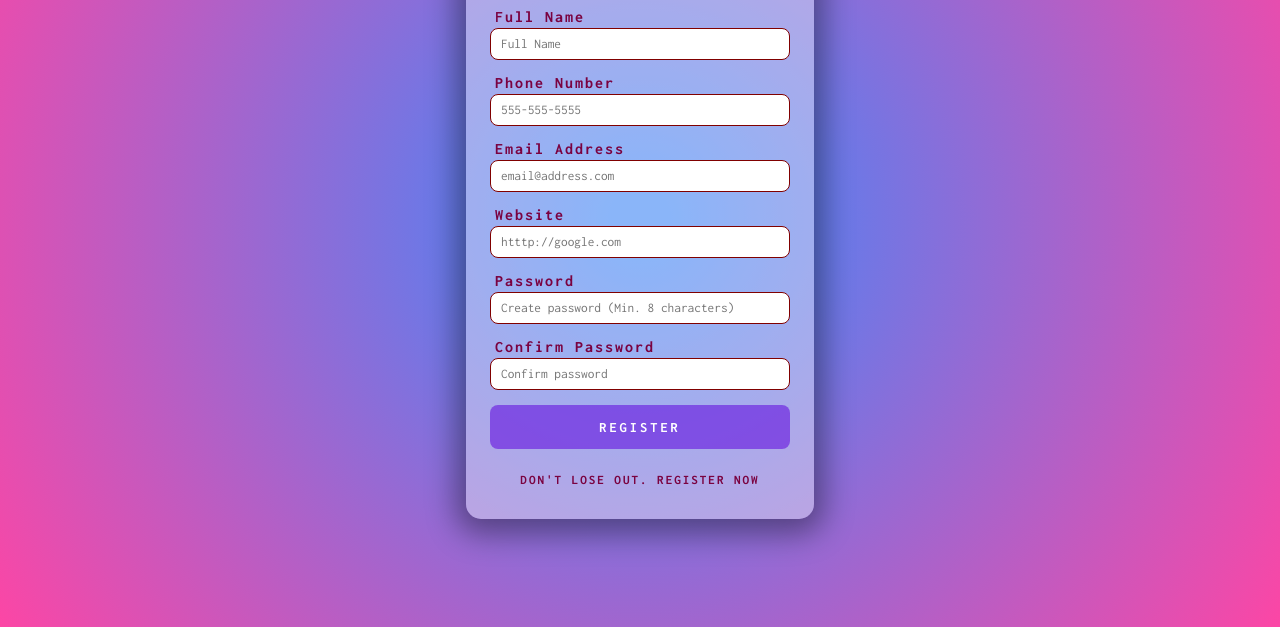
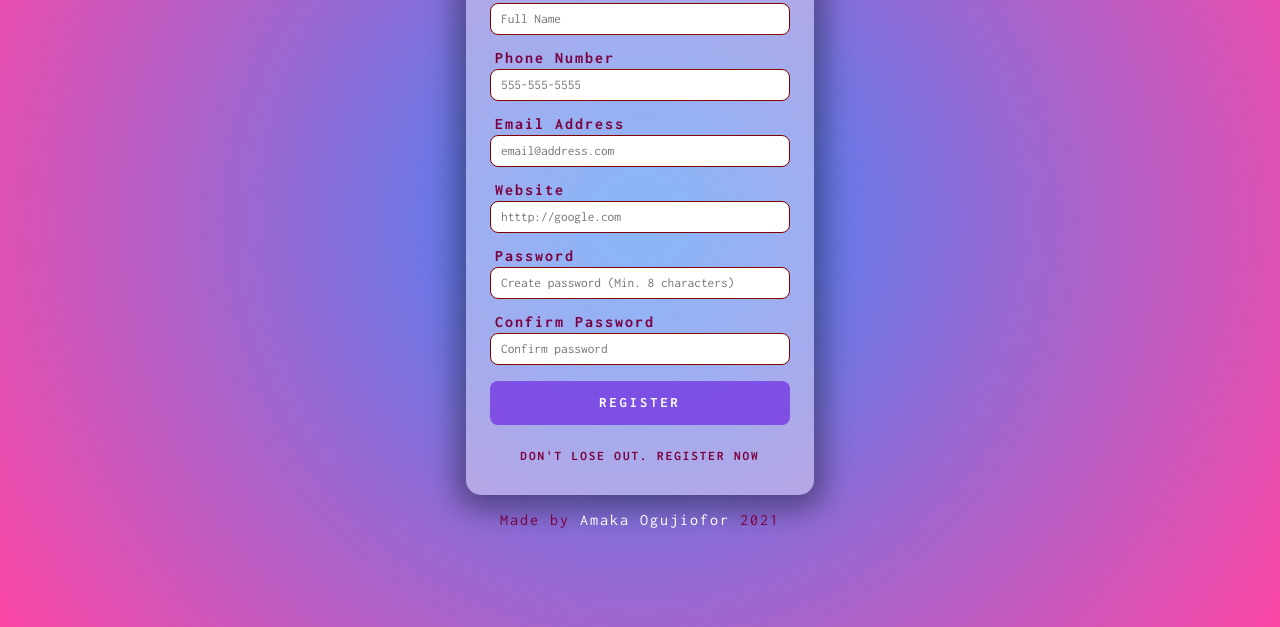
Before and after one commit to amakaogujiofor/JavaScript-Form-Validation, a plain HTML site: page index.html in a window 1280 px wide. Shown: the part 189-816 px from the top of the page. Drawn offline with Linux system fonts and the light colour scheme.

Commit message:
Added footer content and styling

```diff
--- a/index.html
+++ b/index.html
@@ -91,5 +91,15 @@
       </form>
     </div>
     <script src="/script.js"></script>
+
+    <footer>
+      <p>
+        Made by
+        <a href="https://github.com/amakaogujiofor">
+          <span> Amaka Ogujiofor </span>
+        </a>
+        2021
+      </p>
+    </footer>
   </body>
 </html>
--- a/styles.css
+++ b/styles.css
@@ -106,3 +106,19 @@ button:focus {
   font-size: 0.7rem;
   text-transform: uppercase;
 }
+
+a {
+  text-decoration: none;
+  cursor: pointer;
+}
+footer {
+  text-align: center;
+}
+
+span {
+  color: #fff;
+}
+
+span:hover {
+  color: #c3a1f3de;
+}
```
